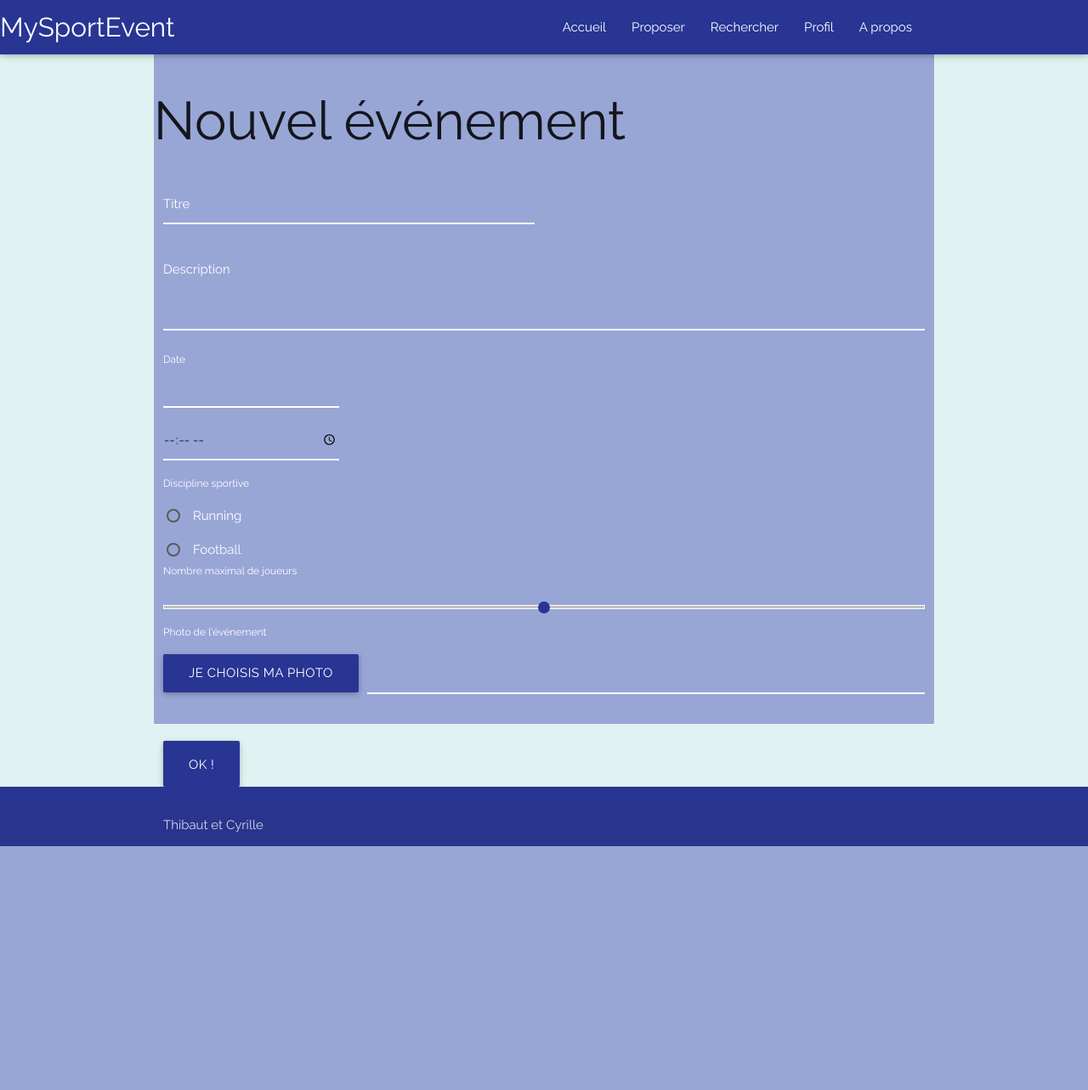
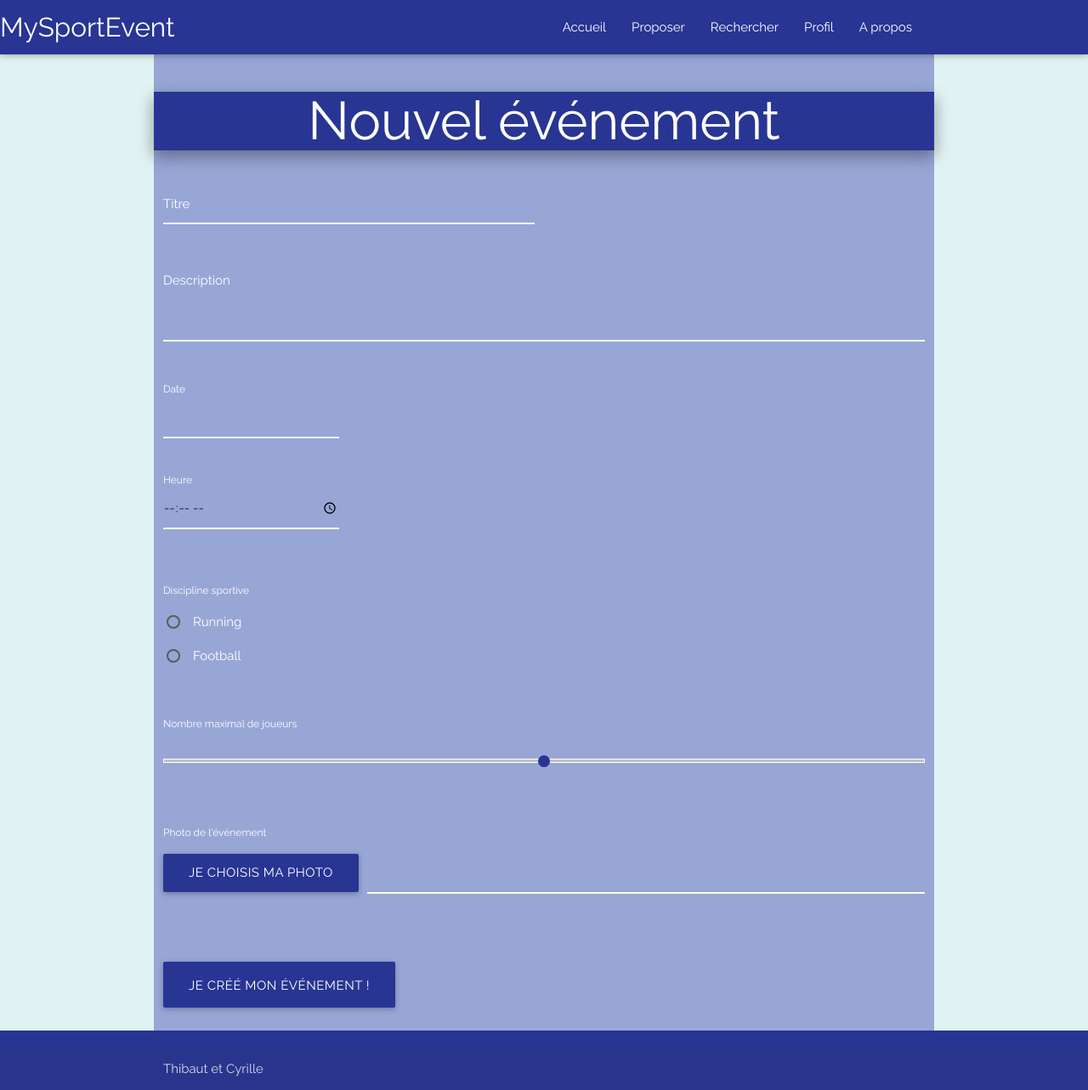
Before and after one commit to thibaut2g/MySportEvent, a PHP site: template pages/proposer.php in a window 1280 px wide. Shown: the whole page at 85% size. Before the commit the page ends 996 px from the top, so only its background shows below. Run offline with PHP 8.4, Linux system fonts and the light colour scheme; the template is opened without the code that fills it, so the values that code supplies are empty; some libraries are stand-ins or nearby versions.

Commit message:
graphique formulaire événement terminé

```diff
--- a/pages/proposer.php
+++ b/pages/proposer.php
@@ -1,26 +1,30 @@
-<?php include "header.php" ?>
-	<div class="container">
-		<div class="row">
+	<div class="container" >
+		<div class="row " style="margin-bottom:0%">
 
 			<form class="col s12">
 					<div class="top"></div>
 			      <div class="row">
-			      <h1>Nouvel événement</h1>
+			      <h1 class="white-text center z-depth-2 indigo darken-3">Nouvel événement </h1>
 			        <div class="input-field col s6">
 			          <input id="titre" type="text" class="validate">
 			          <label for="titre">Titre</label>
 			        </div>
-
+			        <br><br/> <br><br/>
 			        <div class="input-field col s12">
 			          <textarea id="icon_prefix2" class="materialize-textarea"></textarea>
 			          <label for="icon_prefix2">Description</label>
+			          <br><br/>
 			        </div>
-
 			        <div class="col s3">
 				  			<label for="date">Date</label>
-				  			 <input id="date" type="date" class="datepicker"><input  type="time" class="timepicker">
+				  			<input id="date" type="date" class="datepicker">
+				  			<br><br/>
+				  			<label for="time">Heure</label>
+				  			<input id="time"  type="time">
 				  	</div>
+
 				  		<div class="col s12">
+				  		<br><br/>
 				  		<label for="icon_prefix2">Discipline sportive</label>
 						<p>
 					      <input name="group1" type="radio" id="test1" />
@@ -30,12 +34,15 @@
 					      <input name="group1" type="radio" id="test2" />
 					      <label for="test2">Football</label>
 					    </p>
+					     <br><br/>
 			        </div>
+
 			        <div class="col s12">
 			        <label for="icon_prefix2">Nombre maximal de joueurs</label>
 			        	<p class="range-field">
       						<input type="range" id="test5" min="0" max="50" />
     					</p>
+    					<br><br/>
 			        </div>
 			        <div class="col s12">
 			        <label for="icon_prefix2">Photo de l'événement</label>
@@ -47,12 +54,13 @@
 					      <div class="file-path-wrapper">
 					        <input class="file-path validate" type="text">
 					      </div>
+					      <br><br/>
 					    </div>
 					</div>
 				    </div>
+				    <input class="large btn-large indigo darken-3" type="submit" value="Je créé mon événement !" style="margin-bottom: 3%;" />
 			      </div>
-		      	<input class="large btn-large indigo darken-3" type="submit" value="Ok !" />
+
 			</form>
 		</div>
 	</div>
-<?php include "footer.php" ?>
```
